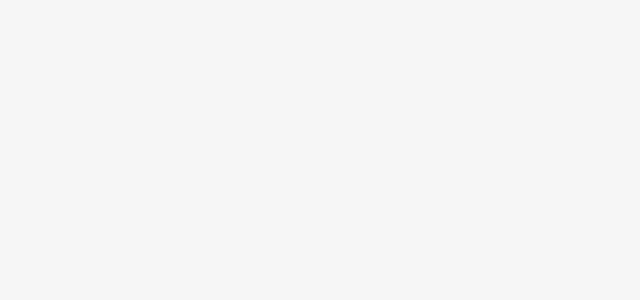
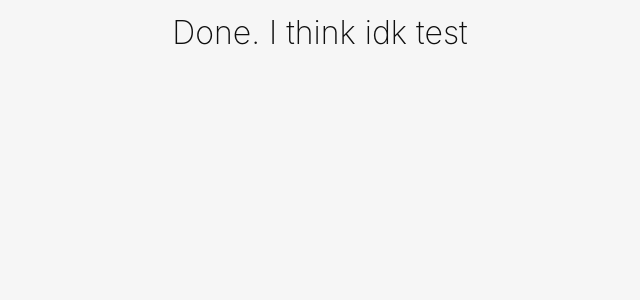
Before and after one commit to bmisz/Windgets, a React (Vite) app: page /redirect in a window 1280 px wide. Before the commit this address had no page. Shown: the top 300 px of the page, without its empty margins (320-960 px from the left). Built offline with nearby package versions, Linux system fonts and the light colour scheme; a web font is replaced by a local one.

Commit message:
feat: add Redirect component and update routing in App

```diff
--- a/src/App.tsx
+++ b/src/App.tsx
@@ -2,12 +2,14 @@ import "./App.css";
 import { BrowserRouter, Route, Routes } from "react-router-dom";
 import Weather from "./Weather";
 import SettingsPage from "./SettingsPage";
+import Redirect from "./Redirect";
 function App() {
   return (
     <BrowserRouter>
       <Routes>
         <Route path="/settings" element={<SettingsPage />} />
         <Route path="/" element={<Weather />} />
+        <Route path='/redirect' element={<Redirect />} />
       </Routes>
     </BrowserRouter>
   );
--- /dev/null
+++ b/src/Redirect.tsx
@@ -0,0 +1,7 @@
+export default function Redirect() {
+    return (
+        <div>
+            <h1>Done. I think idk test</h1>
+        </div>
+    )
+}
--- a/src/Weather.tsx
+++ b/src/Weather.tsx
@@ -35,6 +35,7 @@ export default function Weather() {
 				`https://api.openweathermap.org/data/2.5/weather?lat=42.773792292381984&lon=-70.94802658781295&units=imperial&appid=${
 					import.meta.env.VITE_OPEN_WEATHER_KEY
 				}`
+				//This currently has 0 functionality and only shows a random location near me.
 			);
 			console.log(response);
 			const data = await response.json();
```
Also changed, not shown: src-tauri/tauri.conf.json (line endings or trailing spaces).
